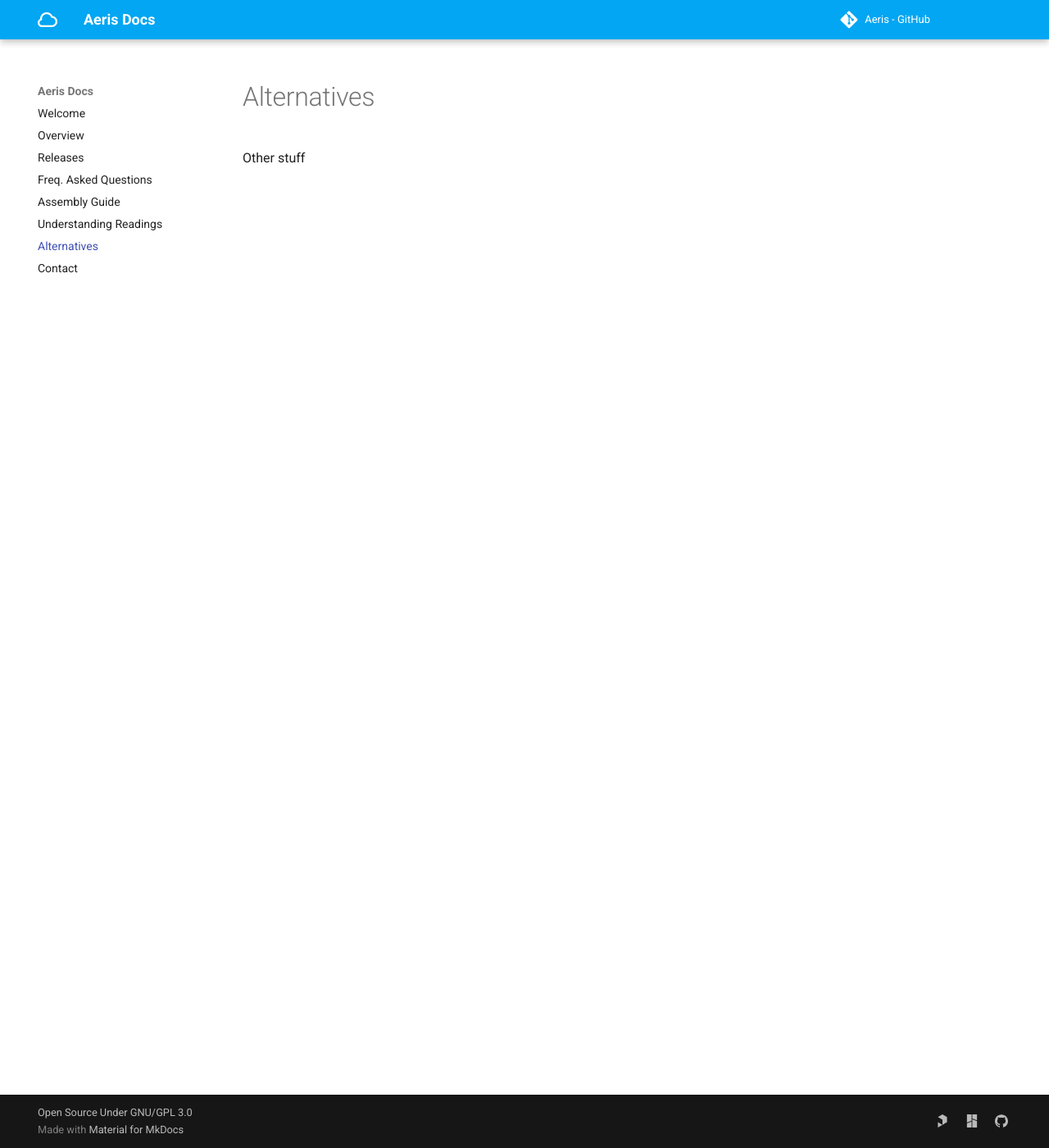
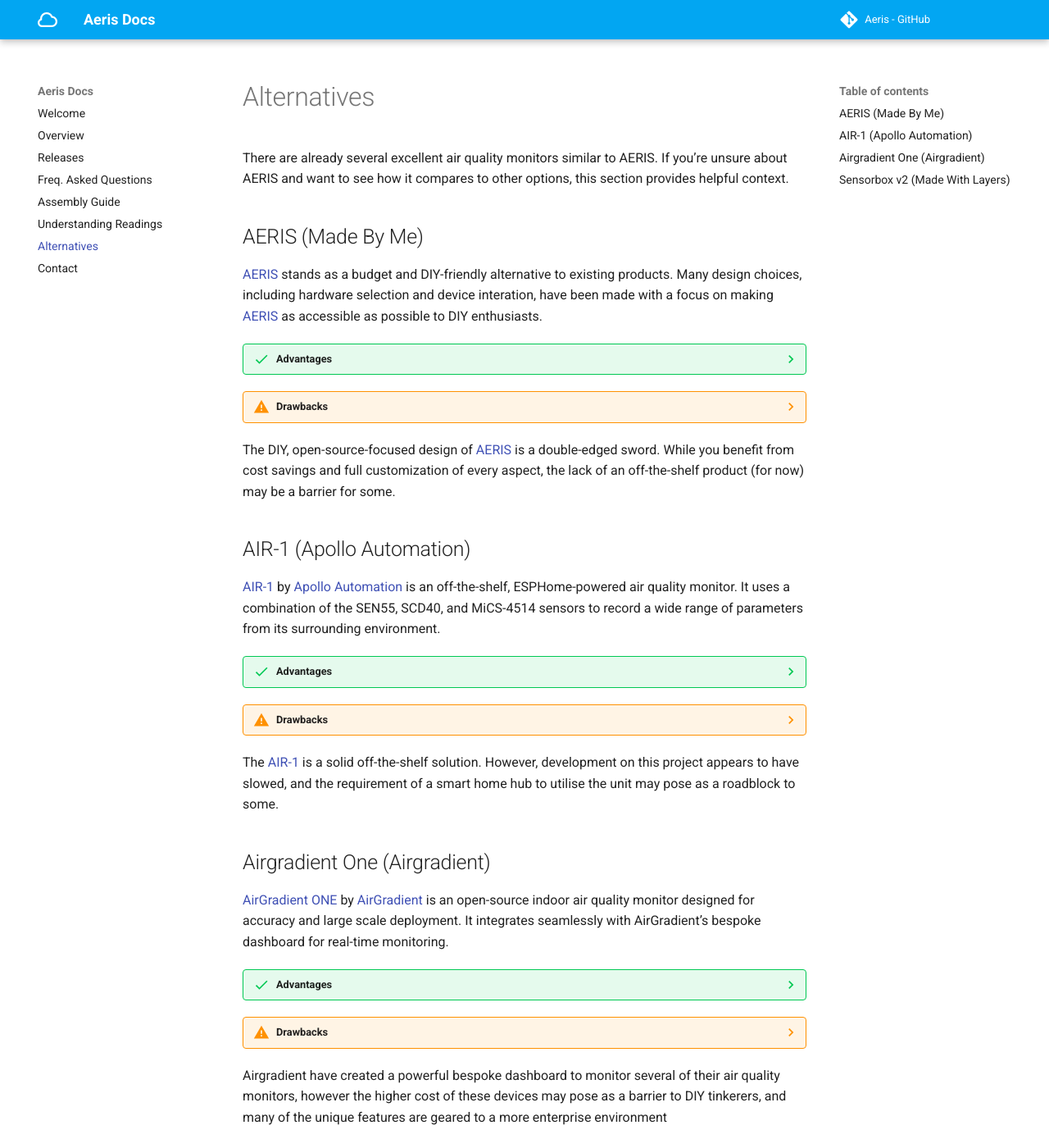
Before and after one commit to Alexander-T-Moss/AERIS-Docs, an MkDocs documentation site: the page built from docs/alternatives.md, in a window 1280 px wide and 1400 px high. Shown: the whole window at 82% size. Built offline with MkDocs 1.6.1 and Material for MkDocs 9.7.7, drawn with Linux system fonts in a browser that asks for light colours; comment, search, counter and statistics services are not loaded; some of the changed text lies outside the part shown.

Commit message:
Update alternatives.md

```diff
--- a/docs/alternatives.md
+++ b/docs/alternatives.md
@@ -5,4 +5,72 @@
 
 # Alternatives
 
-Other stuff
+There are already several excellent air quality monitors similar to AERIS. If you’re unsure about AERIS and want to see how it compares to other options, this section provides helpful context.
+
+## AERIS (Made By Me)
+
+[AERIS](https://github.com/Alexander-T-Moss/Aeris) stands as a budget and DIY-friendly alternative to existing products. Many design choices, including hardware selection and device interation, have been made with a focus on making [AERIS](https://github.com/Alexander-T-Moss/Aeris) as accessible as possible to DIY enthusiasts.
+
+??? success "Advantages"
+
+    - Relatively inexpensive due to its DIY nature
+    - Accessible for DIY tinkerers to build
+    - Open-source design with active development
+
+??? warning "Drawbacks"
+
+    - Project is still in its infancy, so more likely future issues will be uncovered
+    - Not currently an off-the-shelf solution/product
+
+The DIY, open-source-focused design of [AERIS](https://github.com/Alexander-T-Moss/Aeris) is a double-edged sword. While you benefit from cost savings and full customization of every aspect, the lack of an off-the-shelf product (for now) may be a barrier for some.
+
+## AIR-1 (Apollo Automation)
+
+[AIR-1](https://apolloautomation.com/products/air-1) by [Apollo Automation](https://apolloautomation.com/) is an off-the-shelf, ESPHome-powered air quality monitor. It uses a combination of the SEN55, SCD40, and MiCS-4514 sensors to record a wide range of parameters from its surrounding environment.
+
+??? success "Advantages"
+
+    - Wide sensor array, covering all the parameters you'd realistically need
+    - Compact form factor, the smallest monitor in its class
+    - Well-reviewed and produced by an established IoT creator
+
+??? warning "Drawbacks"
+
+    - Requires Home Assistant to view data readings
+    - Relatively expensive
+    - Closed-source design (although some source files are provided)
+
+The [AIR-1](https://apolloautomation.com/products/air-1) is a solid off-the-shelf solution. However, development on this project appears to have slowed, and the requirement of a smart home hub to utilise the unit may pose as a roadblock to some.
+
+## Airgradient One (Airgradient)
+
+[AirGradient ONE](https://www.airgradient.com/) by [AirGradient](https://www.airgradient.com/) is an open-source indoor air quality monitor designed for accuracy and large scale deployment. It integrates seamlessly with AirGradient’s bespoke dashboard for real-time monitoring.
+
+??? success "Advantages"
+
+    - Powerful dashboard integration
+    - Open source design
+    - Comes with certifications and warranty
+
+??? warning "Drawbacks"
+
+    - Relatively expensive
+
+Airgradient have created a powerful bespoke dashboard to monitor several of their air quality monitors, however the higher cost of these devices may pose as a barrier to DIY tinkerers, and many of the unique features are geared to a more enterprise environment
+
+## Sensorbox v2 (Made With Layers)
+
+[Sensorbox v2](https://www.printables.com/model/1079858) by [Made With Layers](https://www.youtube.com/channel/UCb8Rde3uRL1ohROUVg46h1A) (Thomas Sanladerer) is a popular air quality monitor designed primarily for tracking the emissions of 3D printers.
+
+??? success "Advantages"
+
+    - Wide range of supported hardware
+    - Popular design
+
+??? warning "Drawbacks"
+
+    - Requires Home Assistant to fully utilize
+    - Lacks comprehensive documentation, and project development appears to be stale
+    - Some recommended sensors have inconsistent accuracy
+
+Although [Sensorbox v2](https://www.printables.com/model/1079858) is a great DIY project, it comes across trying to be a jack of all trades rather than a master of a few. The lack of documentation and stagnant development may be off-putting to some users.
```
